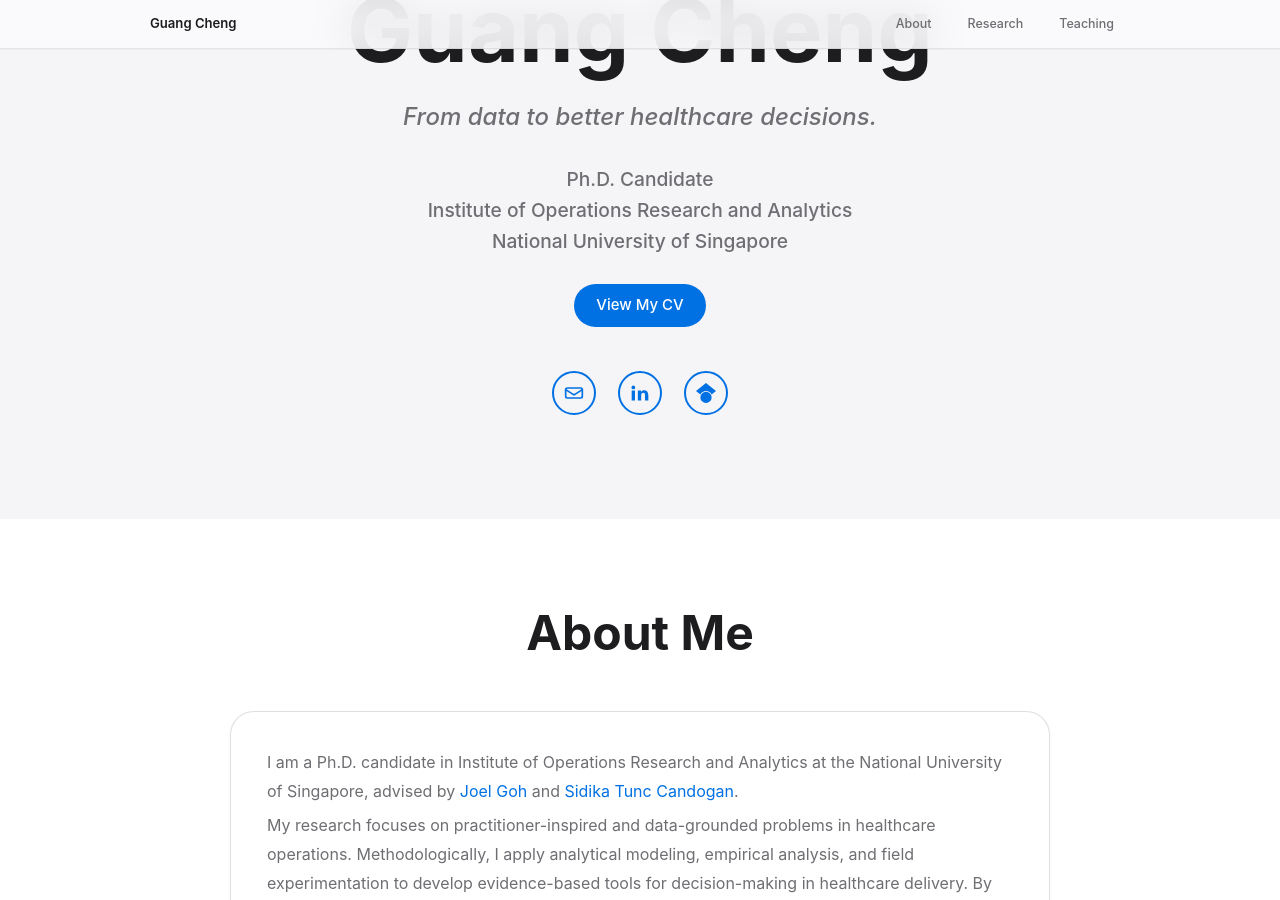
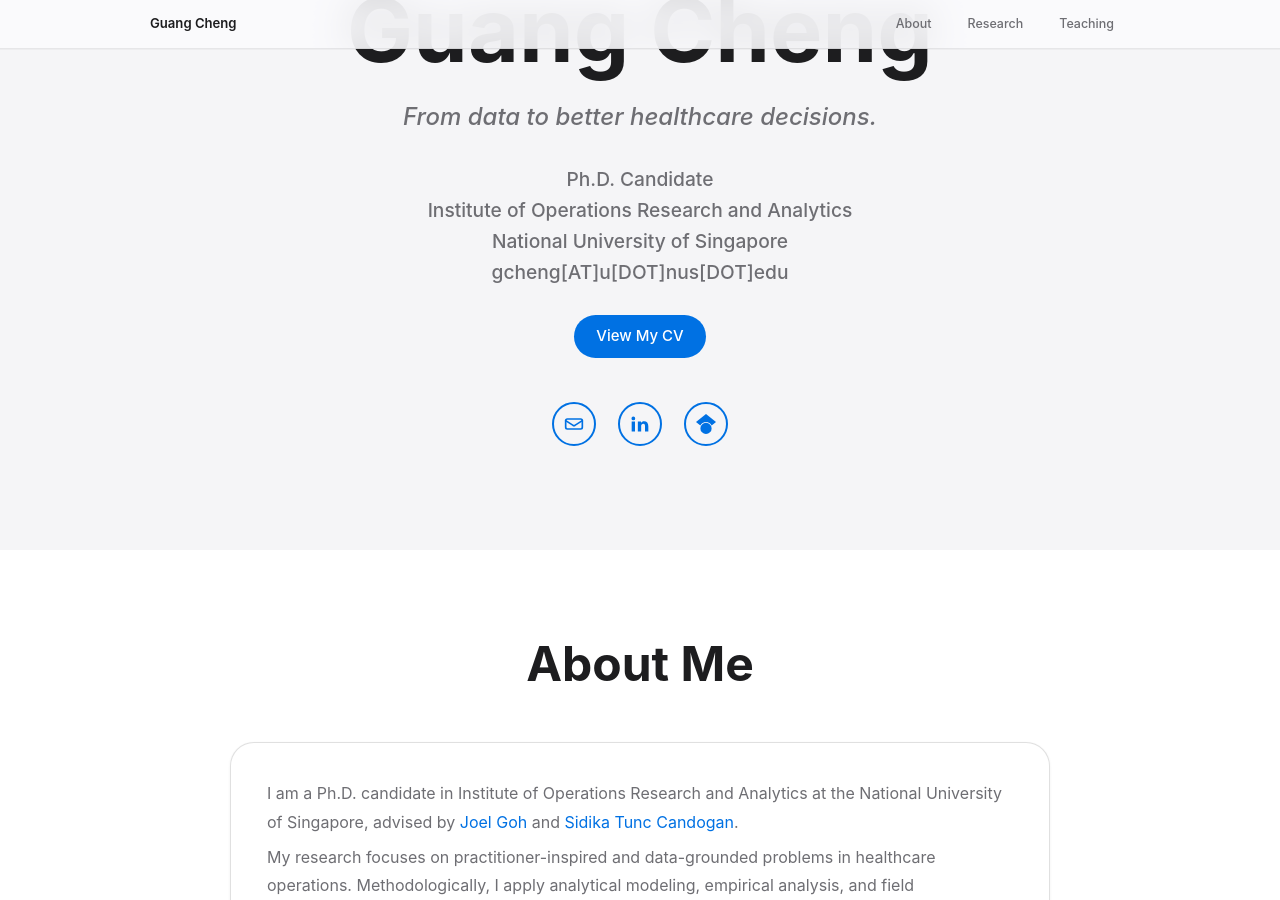
Before and after one commit to gcheng-nus/gcheng-nus.github.io, a Jekyll site: the page built from _pages/main.md, in a window 1280 px wide and 900 px high, scrolled down 447 px. Built offline with Jekyll 4.4.1, drawn with Linux system fonts in a browser that asks for light colours; comment, search, counter and statistics services are not loaded.

Commit message:
add email address

```diff
--- a/_includes/hero.html
+++ b/_includes/hero.html
@@ -9,6 +9,7 @@
       <p class="intro-title">Ph.D. Candidate</p>
       <p class="intro-title">Institute of Operations Research and Analytics</p>
       <p class="intro-title" margin-bottom="72px">National University of Singapore</p>
+      <p class="intro-title" margin-bottom="72px">gcheng[AT]u[DOT]nus[DOT]edu</p>
       <div class="intro-actions">
         <a class="academic-button academic-button--primary intro-button" href="{{ '/assets/pdf/CV_Guang.pdf' | relative_url }}" target="_blank" rel="noopener">View My CV</a>
         <div class="intro-contact-actions" role="group" aria-label="Contact and profile links">
```
